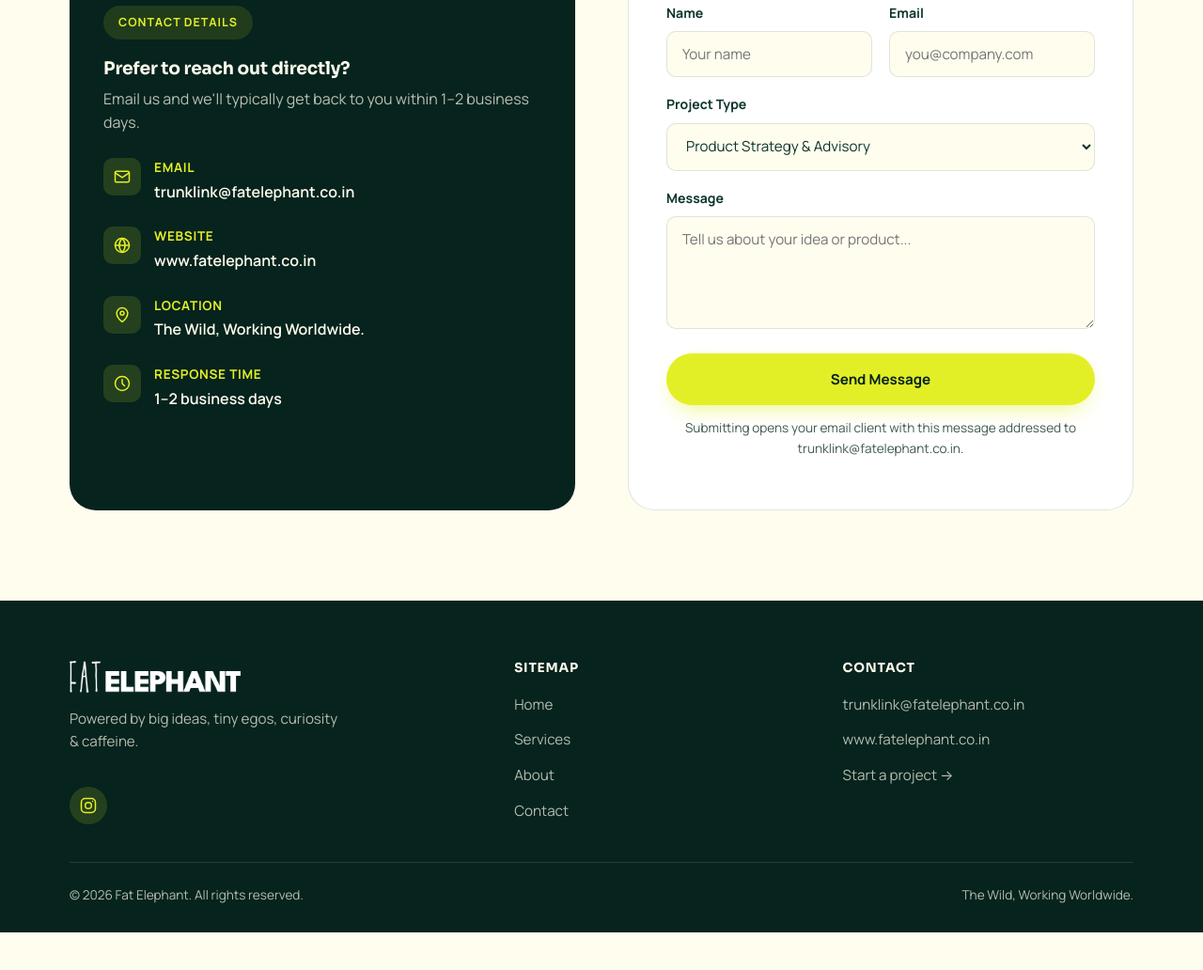
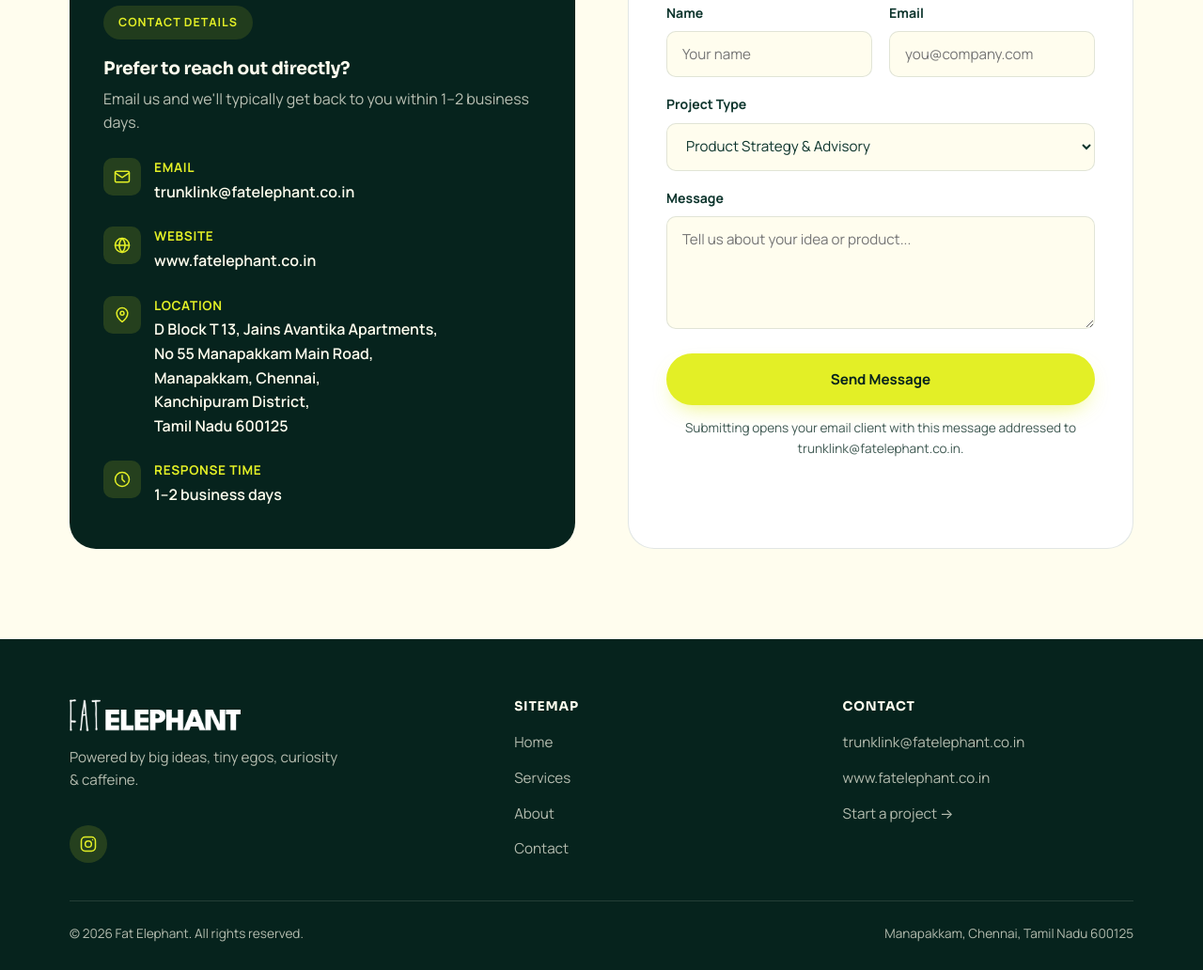
Before and after one commit to Fat-Elephant-Consultancy/Fat-Elephant-Website, a plain HTML site: page contact.html in a window 1280 px wide. Shown: the part 431-1463 px from the top of the page at 94% size. Before the commit the page ends 1423 px from the top, so only its background shows below. Drawn offline with Linux system fonts and the light colour scheme.

Commit message:
Add office address in place of location tagline
Co-Authored-By: Claude Sonnet 5.5 <noreply@anthropic.com>

```diff
--- a/contact.html
+++ b/contact.html
@@ -82,7 +82,7 @@
           </div>
           <div>
             <strong>Location</strong>
-            <span>The Wild, Working Worldwide.</span>
+            <span>D Block T 13, Jains Avantika Apartments,<br>No 55 Manapakkam Main Road,<br>Manapakkam, Chennai,<br>Kanchipuram District,<br>Tamil Nadu 600125</span>
           </div>
         </div>
 
@@ -165,7 +165,7 @@
     </div>
     <div class="footer-bottom">
       <span>© <span id="year"></span> Fat Elephant. All rights reserved.</span>
-      <span>The Wild, Working Worldwide.</span>
+      <span>Manapakkam, Chennai, Tamil Nadu 600125</span>
     </div>
   </div>
 </footer>
```
Also changed, not shown: about.html (+1 -1 lines), index.html (+1 -1 lines), services.html (+1 -1 lines).
